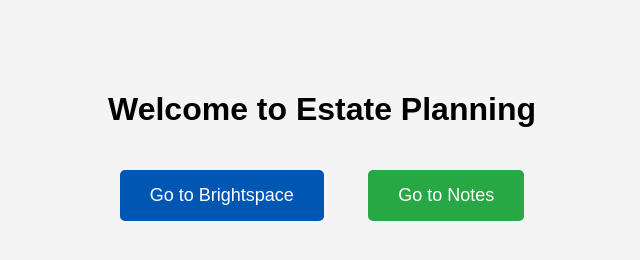
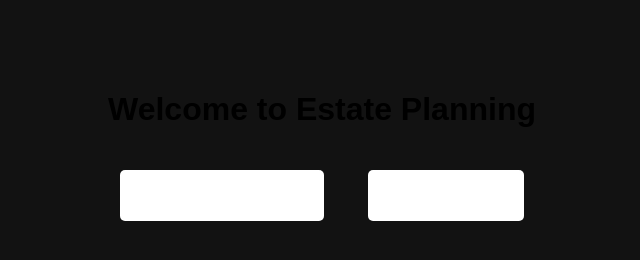
Before and after one commit to tinngger/PTDash, a plain HTML site: page estate_planning.html in a window 1280 px wide. Shown: the whole page, without its empty margins (318-958 px from the left). Drawn offline with Linux system fonts and the light colour scheme.

Commit message:
Update estate_planning.html

```diff
--- a/estate_planning.html
+++ b/estate_planning.html
@@ -11,7 +11,7 @@
             margin: 0;
             padding: 0;
             text-align: center;
-            background-color: #f4f4f4;
+            background-color: #121212;
         }
 
         .container {
@@ -31,7 +31,7 @@
         }
 
         .btn-brightspace {
-            background-color: #0056b3;
+            background-color: #FFFFFF;
         }
 
         .btn-brightspace:hover {
@@ -39,7 +39,7 @@
         }
 
         .btn-notes {
-            background-color: #28a745;
+            background-color: #FFFFFF;
         }
 
         .btn-notes:hover {
```
